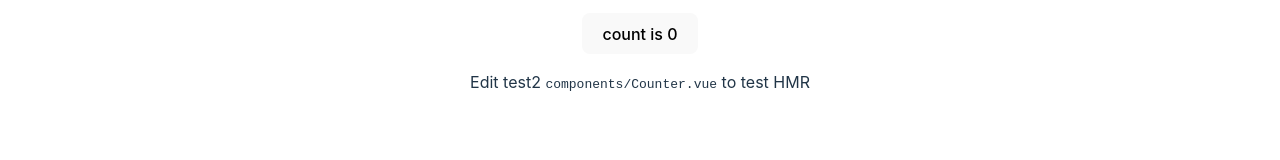
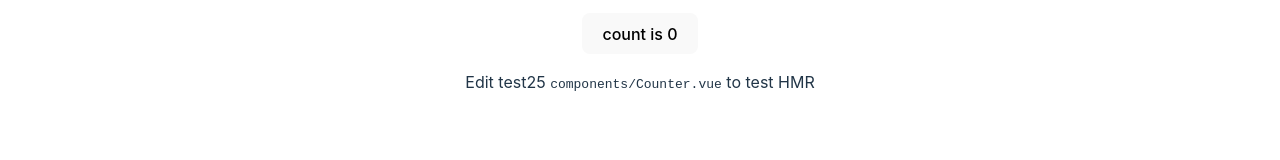
Before and after one commit to teftefyoshino/todo-list-use-vue, a Vue app: page / in a window 1280 px wide. Shown: the part 350-510 px from the top of the page. Built offline with nearby package versions, Linux system fonts and the light colour scheme.

Commit message:
pr5 (#8)

```diff
--- a/src/components/Counter.vue
+++ b/src/components/Counter.vue
@@ -28,7 +28,7 @@ const onclick = () => {
     <div class="card">
       <button type="button" @click="onclick">count is {{ counter.count }}</button>
       <p>
-        Edit test2
+        Edit test25
         <code>components/Counter.vue</code> to test HMR
       </p>
     </div>
```
